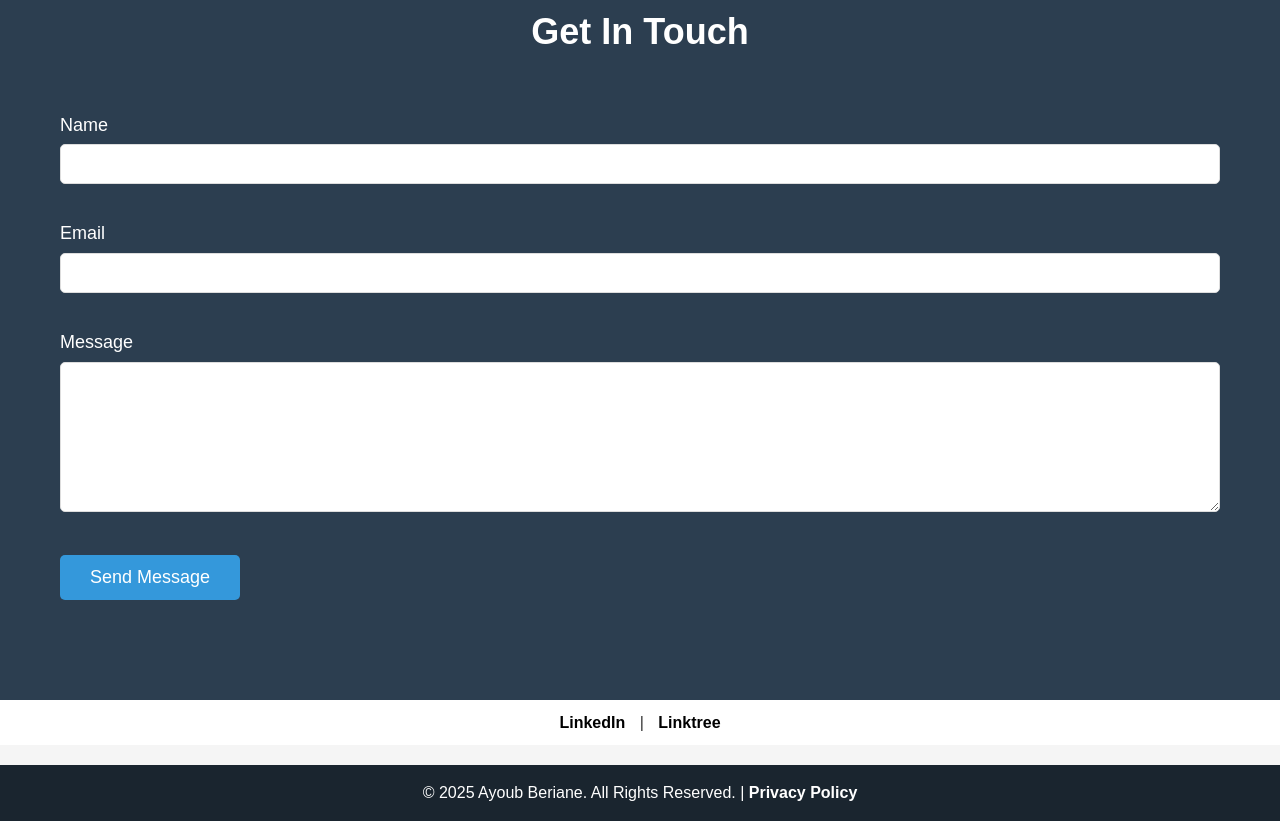
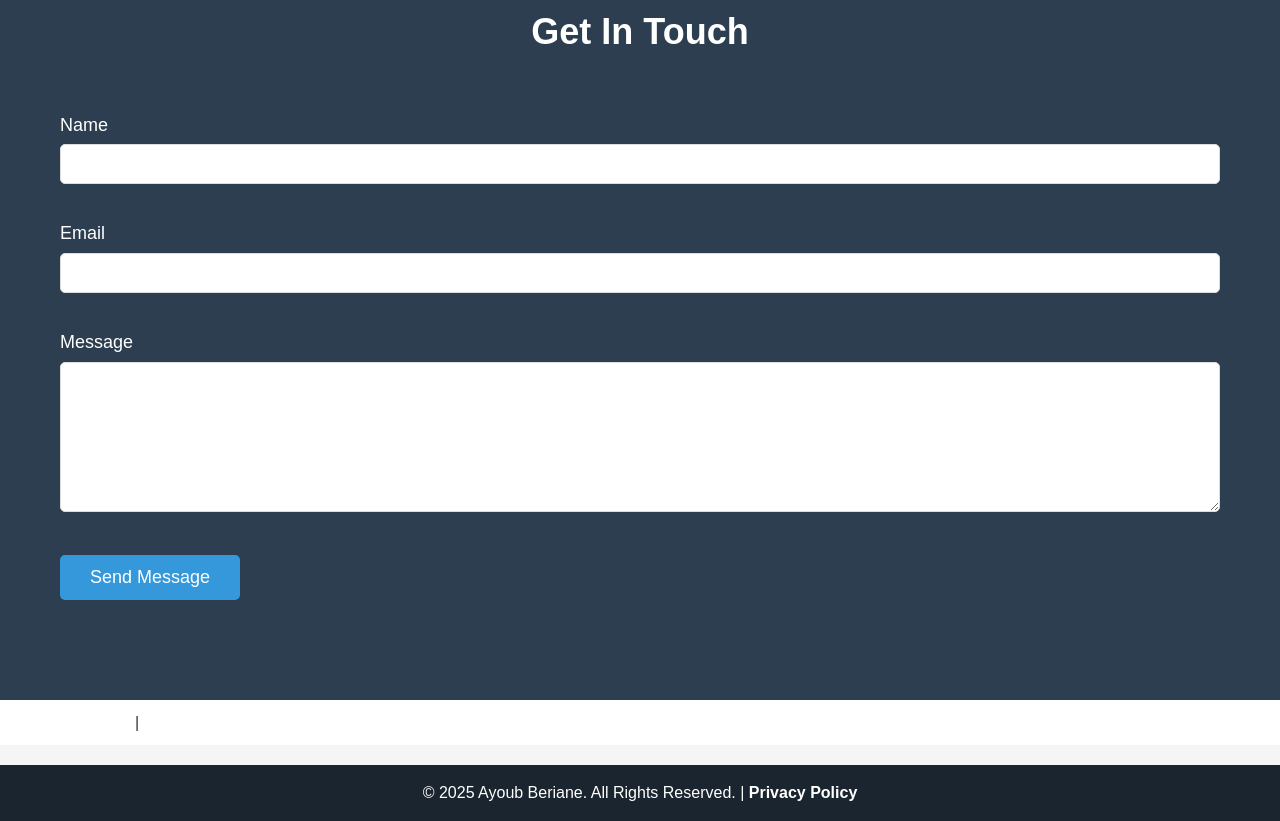
Before and after one commit to ayoubberiane/ayoubberiane, a plain HTML site: page index.html in a window 1280 px wide. Shown: the part 2058-2879 px from the top of the page. Drawn offline with Linux system fonts and the light colour scheme.

Commit message:
Update style.css
Thanks

```diff
--- a/style.css
+++ b/style.css
@@ -284,20 +284,20 @@ nav ul li a:hover {
 /* Social Links Styling */
 .footer-socials {
     background-color: #fff; /* White background */
-    text-align: center;
-    padding: 10px 0;
+    text-align: left; /* Align links to the left */
+    padding: 10px 20px; /* Add padding for spacing */
 }
 
 .footer-socials a {
-    color: black; /* Black color for LinkedIn and Linktree */
-    text-decoration: none;
-    font-weight: bold;
-    margin: 0 10px;
+    color: white; /* White color for LinkedIn and Linktree */
+    text-decoration: underline; /* Always underlined */
+    font-weight: normal; /* Remove bold */
+    margin-right: 10px; /* Space between links */
     font-size: 16px;
 }
 
 .footer-socials a:hover {
-    color: #555; /* Darker grey on hover */
+    color: #ddd; /* Light grey on hover */
 }
 
 /* Footer Styling */
```
